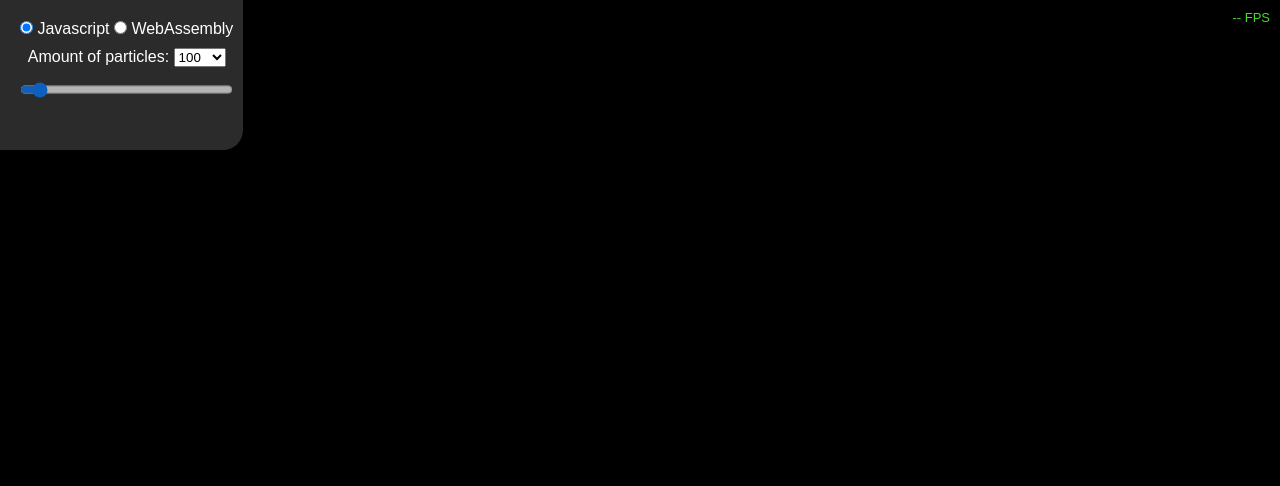
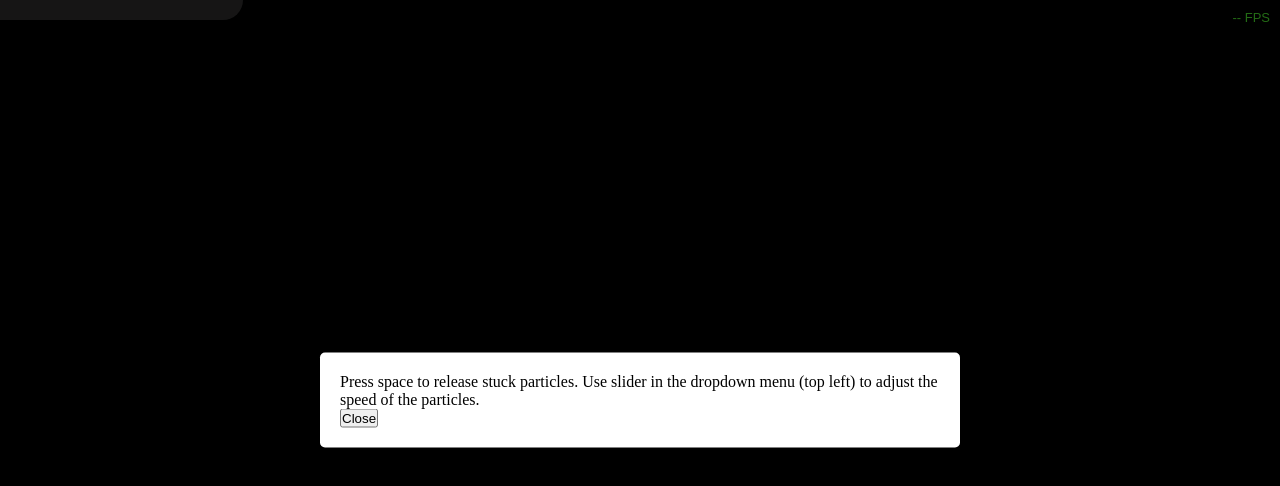
Before and after one commit to Moo000000/webAssembly---POC, a plain HTML site: page index.html in a window 1280 px wide. Drawn offline with Linux system fonts and the light colour scheme; no server answers.

Commit message:
added popup

```diff
--- a/css/styles.css
+++ b/css/styles.css
@@ -113,3 +113,28 @@ h1 {
   background: #04AA6D; /* Green background */
   cursor: pointer; /* Cursor on hover */
 }
+
+#overlay {
+  position: fixed;
+  top: 0;
+  left: 0;
+  width: 100%;
+  height: 100%;
+  background-color: rgba(0, 0, 0, 0.5);
+  z-index: 10;
+}
+
+#popup {
+  position: absolute;
+  top: 50%;
+  left: 50%;
+  transform: translate(-50%, -50%);
+  background-color: #fff;
+  padding: 20px;
+  border-radius: 5px;
+  box-shadow: 0 0 10px rgba(0, 0, 0, 0.5);
+}
+
+#popup p {
+  margin-bottom: 0;
+}
--- a/index.html
+++ b/index.html
@@ -10,6 +10,14 @@
 </head>
 <body>
     <div class="content">
+        <div id="overlay">
+            <div id="popup">
+                <p>Press space to release stuck particles.
+                Use slider in the dropdown menu (top left) to adjust the speed of the particles.
+                </p>
+                <button onclick="closePopup()">Close</button>
+            </div>
+        </div>
         <div class="sidenav">
             <ul>
                 <li>
--- a/src/particles.js
+++ b/src/particles.js
@@ -31,6 +31,10 @@ document.addEventListener('keydown', (e) => {
         }
     }
 })
+
+function closePopup() {
+    document.getElementById("overlay").style.display = "none";
+}
 
 lengthSlider.oninput = () => {
     l = lengthSlider.value;
@@ -220,3 +224,7 @@ Module.onRuntimeInitialized = () => {
     //animateParticles_wasm();
     animateParticles();
 }
+
+window.onload = () => {
+    document.getElementById("overlay").style.display = "block";
+}
```
